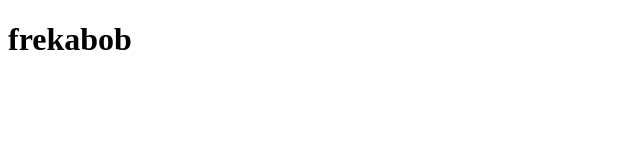
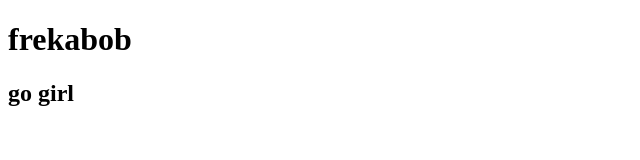
Before and after one commit to noelledavies/my-app, a website: page public/index.html in a window 1280 px wide. Shown: the whole page, without its empty margins (0-640 px from the left). Drawn offline with Linux system fonts and the light colour scheme.

Commit message:
testing git

```diff
--- a/public/index.html
+++ b/public/index.html
@@ -7,5 +7,6 @@
 </head>
 <body>
     <h1>frekabob</h1>
+    <h2>go girl</h2>
 </body>
 </html>
```
